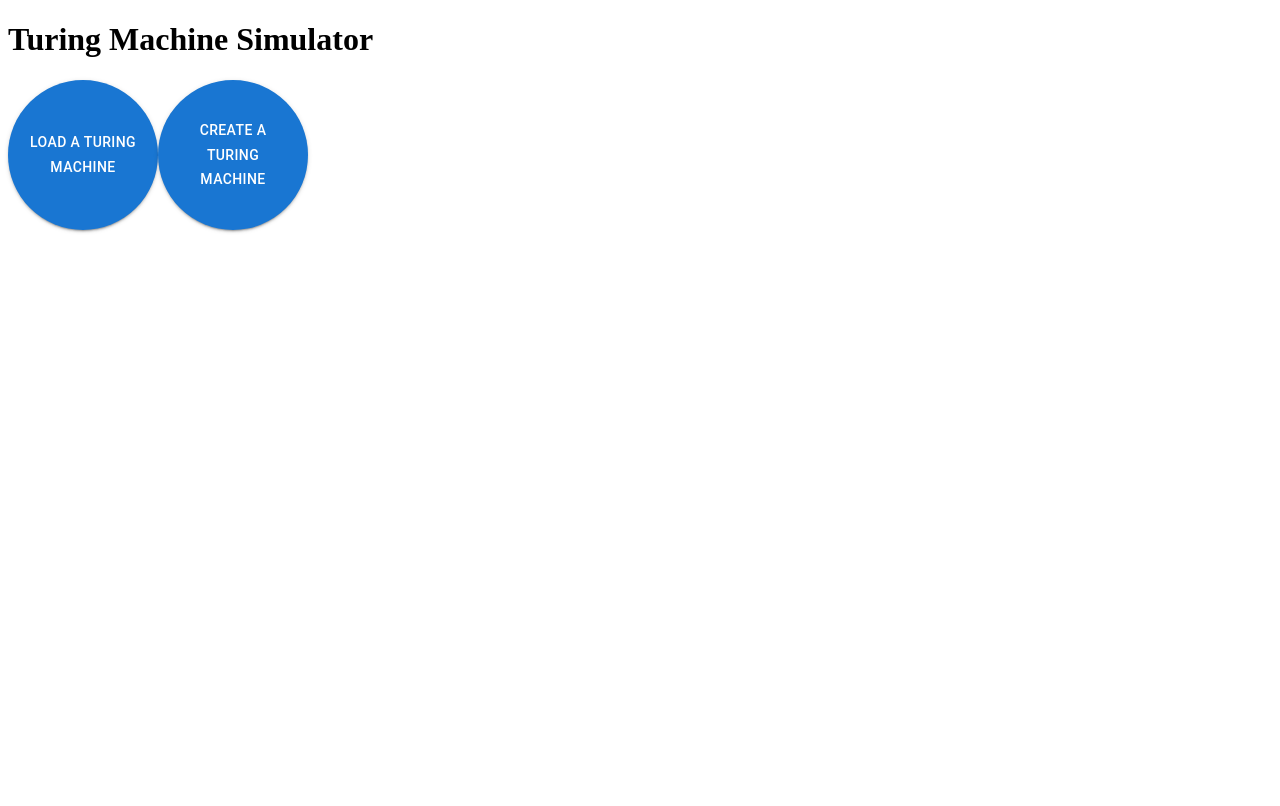
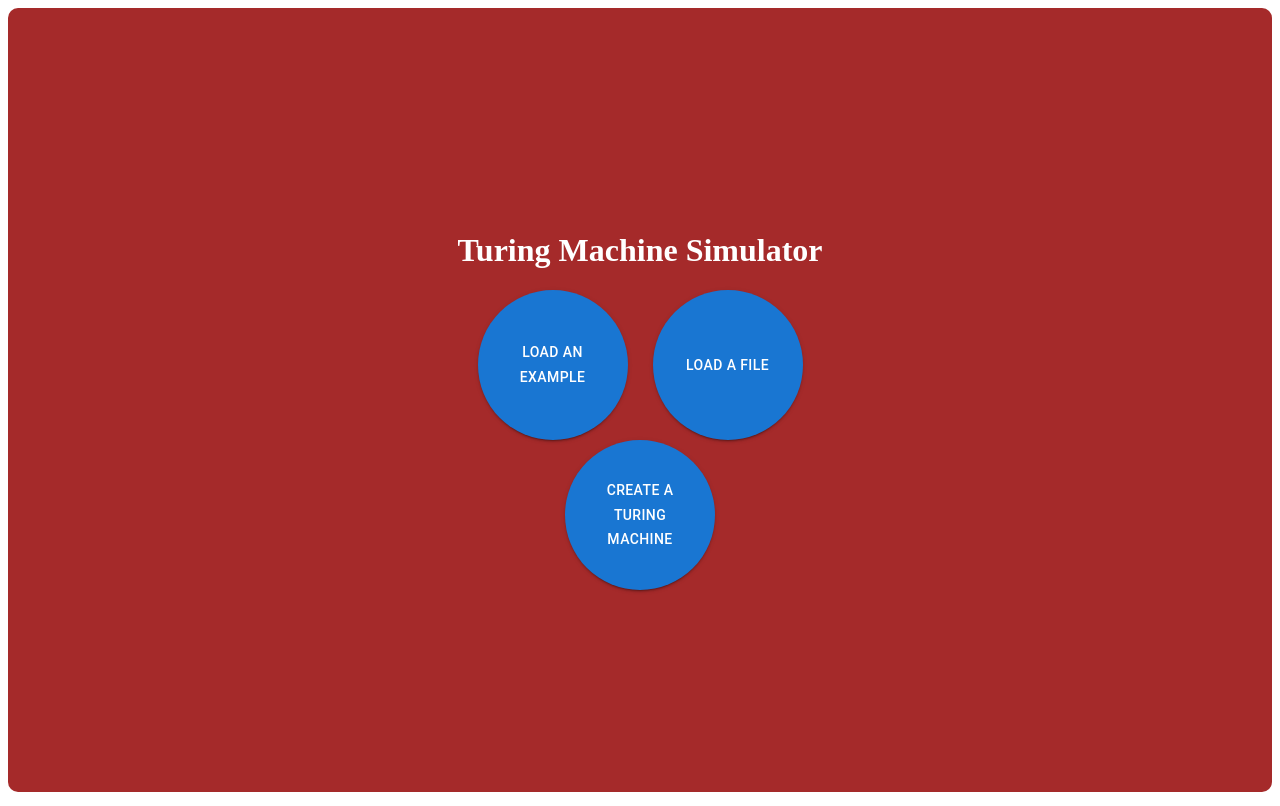
Before and after one commit to Kr1sh1/Turing-Machine-Simulator, a React (Vite) app: page / in a window 1280 px wide. Built offline with nearby package versions, Linux system fonts and the light colour scheme.

Commit message:
Pretty up the home page

```diff
--- a/index.html
+++ b/index.html
@@ -7,7 +7,7 @@
     <title>Vite + React</title>
   </head>
   <body>
-    <div id="root" style="height: 100%;"></div>
+    <div id="root" style="height: 100%;display: flex;flex-direction: column;justify-content: center;"></div>
     <script type="module" src="/src/main.jsx"></script>
   </body>
 </html>
--- a/src/App.css
+++ b/src/App.css
@@ -32,3 +32,10 @@
 html, body {
   height: 99%;
 }
+
+.homeButtons button {
+  aspect-ratio: 1 / 1;
+  width: 150px;
+  border-radius: 50%;
+  position: absolute;
+}
--- a/src/pages/Home.jsx
+++ b/src/pages/Home.jsx
@@ -5,28 +5,39 @@ export default function Home() {
   const navigate = useNavigate()
 
   return (
-    <>
-    <Box className="title">
+    <Box sx={{ alignSelf: "center", display: "flex",
+               flexDirection: "column", width: "100%",
+               height: "100%", textAlign: "center",
+               justifyContent: "center", borderRadius: "10px",
+               backgroundColor: "brown" }}>
+
+
+      <Box className="title" sx={{ color: "white" }}>
         <h1>Turing Machine Simulator</h1>
       </Box>
 
-    <Box className="buttons">
+      <Box className="homeButtons" sx={{ position: "relative", width: "325px", height: "300px", margin: "0 auto" }}>
         <Button variant='contained' sx={{
-        aspectRatio: "1 / 1",
-        width: "150px",
-        borderRadius: "50%"
+          left: "0",
+          top: "0",
           }}
           onClick={() => navigate("somewhere")}
-      >Load a Turing Machine</Button>
+        >Load an example</Button>
 
         <Button variant='contained' sx={{
-        aspectRatio: "1 / 1",
-        width: "150px",
-        borderRadius: "50%"
+          right: "0",
+          top: "0",
+          }}
+          onClick={() => navigate("somewhere")}
+        >Load a file</Button>
+
+        <Button variant='contained' sx={{
+          left: "calc(50% - 75px)",
+          bottom: "0"
           }}
           onClick={() => navigate("machines")}
         >Create a Turing Machine</Button>
       </Box>
-    </>
+    </Box>
   )
 }
```
Lines whose indentation alone changed are shown as unchanged.
